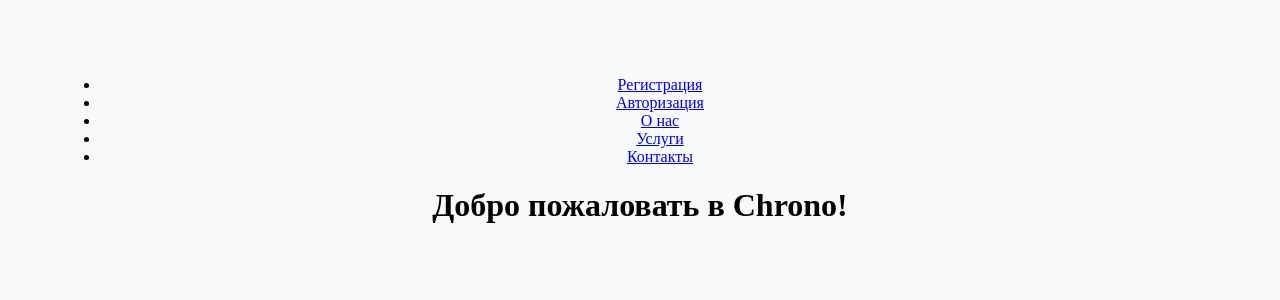
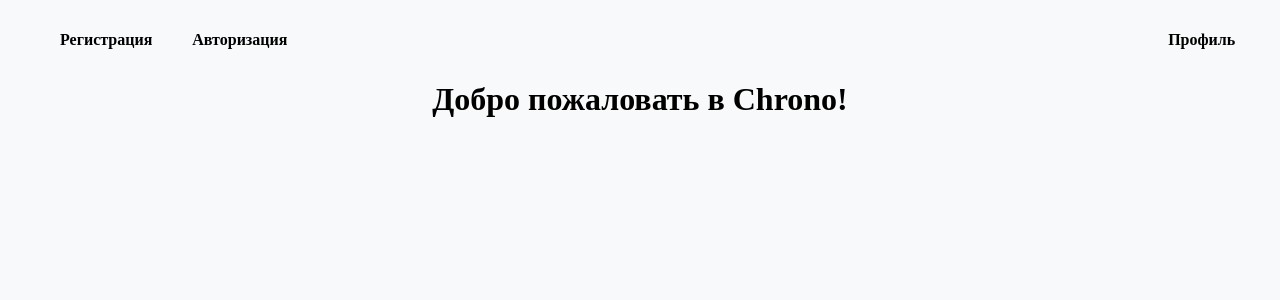
Before and after one commit to SennovE/Chrono, a Vue app in the folder frontend/: page / in a window 1280 px wide. Shown: the top 300 px of the page. Built offline with nearby package versions, Linux system fonts and the light colour scheme.

Commit message:
start update

```diff
--- /dev/null
+++ b/frontend/src/pages/start/components/NavPanel.vue
@@ -0,0 +1,53 @@
+<script setup>
+import { useRouter } from "vue-router";
+
+const router = useRouter();
+</script>
+
+<template>
+    <div class="top-nav">
+        <ul>
+            <li @click="router.push({name: 'Register'})"><b>Регистрация</b></li>
+            <li @click="router.push({name: 'Login Page'})"><b>Авторизация</b></li>
+            <li
+                class="right-button"
+                @click="router.push({name: 'Profile Page'})"
+            ><b>Профиль</b></li>
+        </ul>
+    </div>
+</template>
+
+<style>
+
+
+.top-nav {
+    width: 100%;
+    background: linear-gradient(to left, var(--color-briter-black), var(--color-black));
+    position: fixed;
+    top: 0;
+    left: 0;
+    box-shadow: 0px 0px 20px var(--color-deep-purple);
+    z-index: 999;
+}
+
+.top-nav ul {
+    display: flex;
+    list-style-type: none;
+    justify-content: flex-start;
+}
+
+.top-nav li {
+    display: block;
+    padding: 15px 20px;
+    text-decoration: none;
+    border-radius: 5px;
+    transition: text-shadow 0.3s ease-in-out;
+    cursor: pointer;
+}
+
+.right-button {
+    margin-left: auto;
+    margin-right: 2%;
+}
+
+</style>
--- a/frontend/src/pages/start/components/styel.css
+++ b/frontend/src/pages/start/components/styel.css
@@ -10,36 +10,3 @@
   color: #f9f9f9; /* Мягкий приглушённый жёлтый */
   text-shadow: 2px 2px 5px rgba(244, 208, 111, 0.5); /* Мягкая жёлтая тень */
 }
-.navbar {
-  position: fixed; /* Закрепляем панель */
-  top: 0;          /* Размещаем её в верхней части окна */
-  left: 0;         /* Привязываем к левому краю */
-  width: 100%;
-  background-color: linear-gradient(to right, #d7ccc8, #a1887f);
-  padding: 10px 0;
-  box-shadow: 0 2px 4px rgba(0, 0, 0, 0.1);
-}
-
-.nav-links {
-  list-style: none;
-  display: flex;
-  justify-content: left;
-  margin: 0;
-  padding: 0;
-}
-
-.nav-links li {
-  margin: 0 20px;
-}
-
-.nav-links a {
-  text-decoration: none;
-  color: #333;
-  font-family: Arial, sans-serif;
-  font-size: 16px;
-  transition: color 0.3s;
-}
-
-.nav-links a:hover {
-  color: #007BFF;
-}
--- a/frontend/src/pages/start/index.vue
+++ b/frontend/src/pages/start/index.vue
@@ -1,23 +1,15 @@
+<script setup>
+
+import navPanel from "./components/NavPanel.vue"
+</script>
 <template>
   <div id="app">
-    <nav class="navbar">
-      <ul class="nav-links">
-        <li><router-link to="/register">Регистрация</router-link></li>
-        <li><router-link to="/login">Авторизация</router-link></li>
-        <li><a href="#about">О нас</a></li>
-        <li><a href="#services">Услуги</a></li>
-        <li><a href="#contact">Контакты</a></li>
-      </ul>
-    </nav>
+    <navPanel />
     <h1>Добро пожаловать в Chrono!</h1>
   </div>
 </template>
 
-<script>
-export default {
-  name: 'StartPage',
-};
-</script>
+
 
 <style>
 
```
Also changed, not shown: frontend/src/pages/start/components/MainComponent.vue (deleted).
